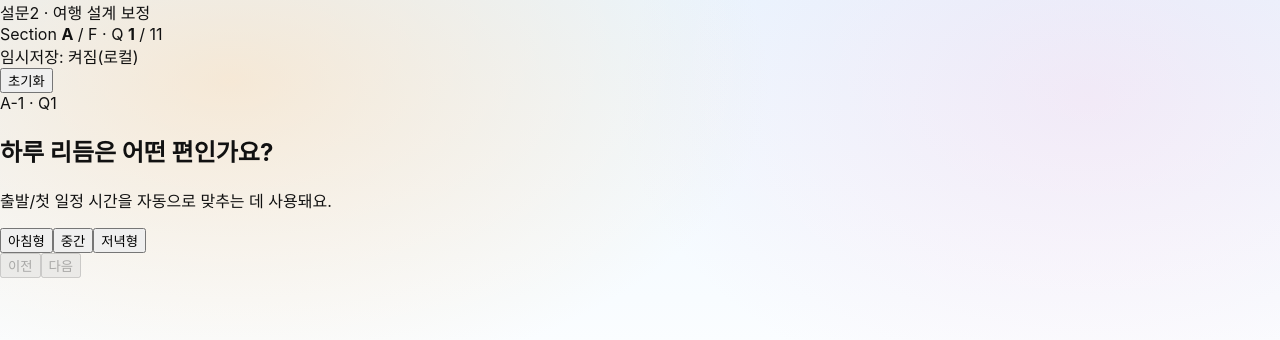
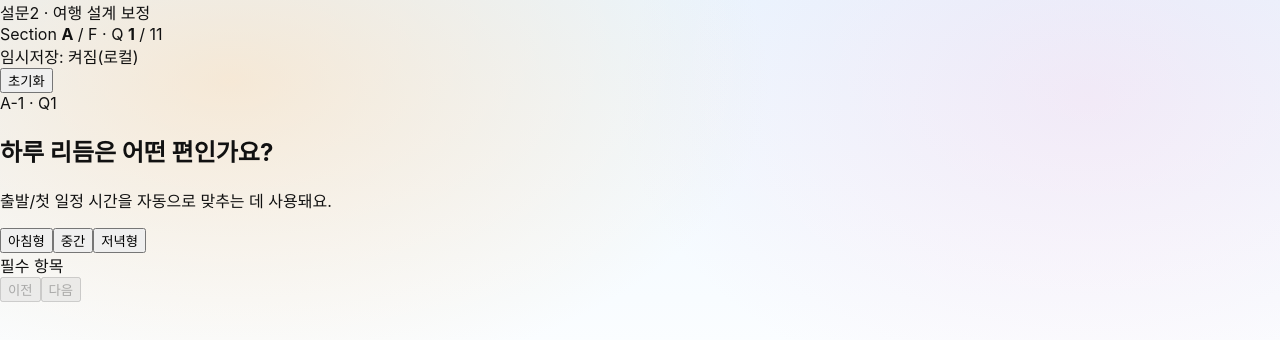
Before and after one commit to grantpaik100-lgtm/triplan-mvp2, a Next.js app: page /secondary in a window 1280 px wide. Shown: the top 340 px of the page. Built offline with nearby package versions, Linux system fonts and the light colour scheme.

Commit message:
Update SecondaryMiniApp.tsx

```diff
--- a/app/secondary/SecondaryMiniApp.tsx
+++ b/app/secondary/SecondaryMiniApp.tsx
@@ -322,8 +322,9 @@ function QuestionCard(props: {
   onPrev: () => void;
   onNext: () => void;
   canNext: boolean;
+  validation: { ok: boolean; msg?: string };
 }) {
-  const { question: q, idx, total, answers, setAnswer, onPrev, onNext, canNext } = props;
+  const { question: q, idx, total, answers, setAnswer, onPrev, onNext, canNext,validation } = props;
 
   return (
     <article className="tp2-card" aria-label="question-card">
@@ -336,8 +337,9 @@ function QuestionCard(props: {
       </header>
 
       <div className="tp2-controls">
-        <QuestionControl q={q} value={answers[q.id]} setAnswer={setAnswer} answers={answers} />
-      </div>
+  <QuestionControl q={q} value={answers[q.id]} setAnswer={setAnswer} answers={answers} />
+  {!validation.ok ? <div className="tp2-meta">{validation.msg}</div> : null}
+</div>
 
       <footer className="tp2-footer">
         <button type="button" className="tp2-btn" onClick={onPrev} disabled={idx === 0}>
```
